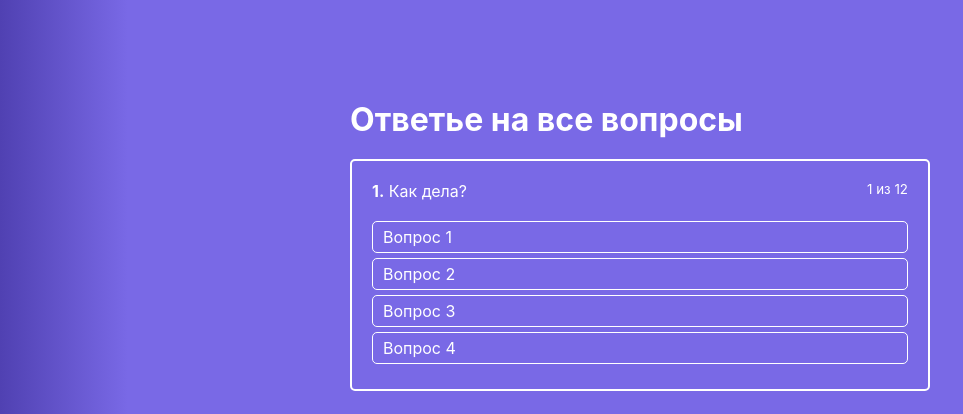
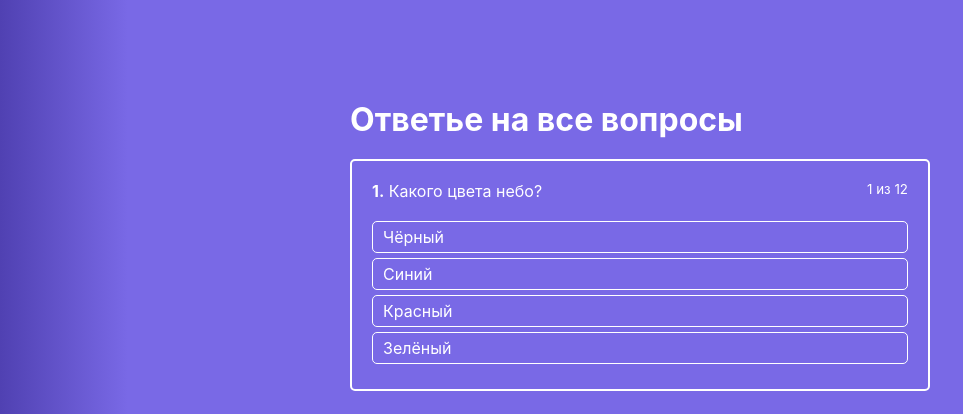
Before and after one commit to sadigzade/react-quiz, a React (Create React App) app: page / in a window 1280 px wide. Shown: the top 414 px of the page, without its empty margins (0-963 px from the left). Built offline with nearby package versions, Linux system fonts and the light colour scheme; the HTML template or start-up script is replaced by a standard one.

Commit message:
Added click processing when clicking on an answer option

```diff
--- a/src/components/ActiveQuiz/ActiveQuiz.jsx
+++ b/src/components/ActiveQuiz/ActiveQuiz.jsx
@@ -9,12 +9,12 @@ const ActiveQuiz = (props) => {
     <div className={classes.ActiveQuiz}>
       <p className={classes.Question}>
         <span>
-          <strong>1.</strong>&nbsp;Как дела?
+          <strong>1.</strong>&nbsp;{props.question}
         </span>
         <small>1 из 12</small>
       </p>
 
-      <AnswersList answers={props.answers} />
+      <AnswersList answers={props.answers} onAnswerClick={props.onAnswerClick} />
     </div>
   );
 };
--- a/src/components/ActiveQuiz/AnswersList/AnswerItem/AnswerItem.jsx
+++ b/src/components/ActiveQuiz/AnswersList/AnswerItem/AnswerItem.jsx
@@ -3,7 +3,11 @@ import React from 'react';
 import classes from './AnswerItem.module.scss';
 
 const AnswerItem = (props) => {
-  return <li className={classes.AnswerItem}>{props.answer.text}</li>;
+  return (
+    <li className={classes.AnswerItem} onClick={() => props.onAnswerClick(props.answer.id)}>
+      {props.answer.text}
+    </li>
+  );
 };
 
 export default AnswerItem;
--- a/src/components/ActiveQuiz/AnswersList/AnswersList.jsx
+++ b/src/components/ActiveQuiz/AnswersList/AnswersList.jsx
@@ -8,7 +8,7 @@ const AnswersList = (props) => {
   return (
     <ul className={classes.AnswersList}>
       {props.answers.map((answer, index) => (
-        <AnswerItem key={index} answer={answer} />
+        <AnswerItem key={index} answer={answer} onAnswerClick={props.onAnswerClick} />
       ))}
     </ul>
   );
--- a/src/containers/Quiz/Quiz.jsx
+++ b/src/containers/Quiz/Quiz.jsx
@@ -8,14 +8,20 @@ class Quiz extends Component {
   state = {
     quiz: [
       {
+        question: 'Какого цвета небо?',
         answers: [
-          { text: 'Вопрос 1' },
-          { text: 'Вопрос 2' },
-          { text: 'Вопрос 3' },
-          { text: 'Вопрос 4' },
+          { id: 1, text: 'Чёрный' },
+          { id: 2, text: 'Синий' },
+          { id: 3, text: 'Красный' },
+          { id: 4, text: 'Зелёный' },
         ],
+        rightAnswerId: 2,
       },
     ],
+  };
+
+  handlerAnswerClick = (answerId) => {
+    console.log('Answer Id:', answerId);
   };
 
   render() {
@@ -24,7 +30,11 @@ class Quiz extends Component {
         <div className={classes.QuizWrapper}>
           <h1>Ответье на все вопросы</h1>
 
-          <ActiveQuiz answers={this.state.quiz[0].answers} />
+          <ActiveQuiz
+            question={this.state.quiz[0].question}
+            answers={this.state.quiz[0].answers}
+            onAnswerClick={this.handlerAnswerClick}
+          />
         </div>
       </div>
     );
```
